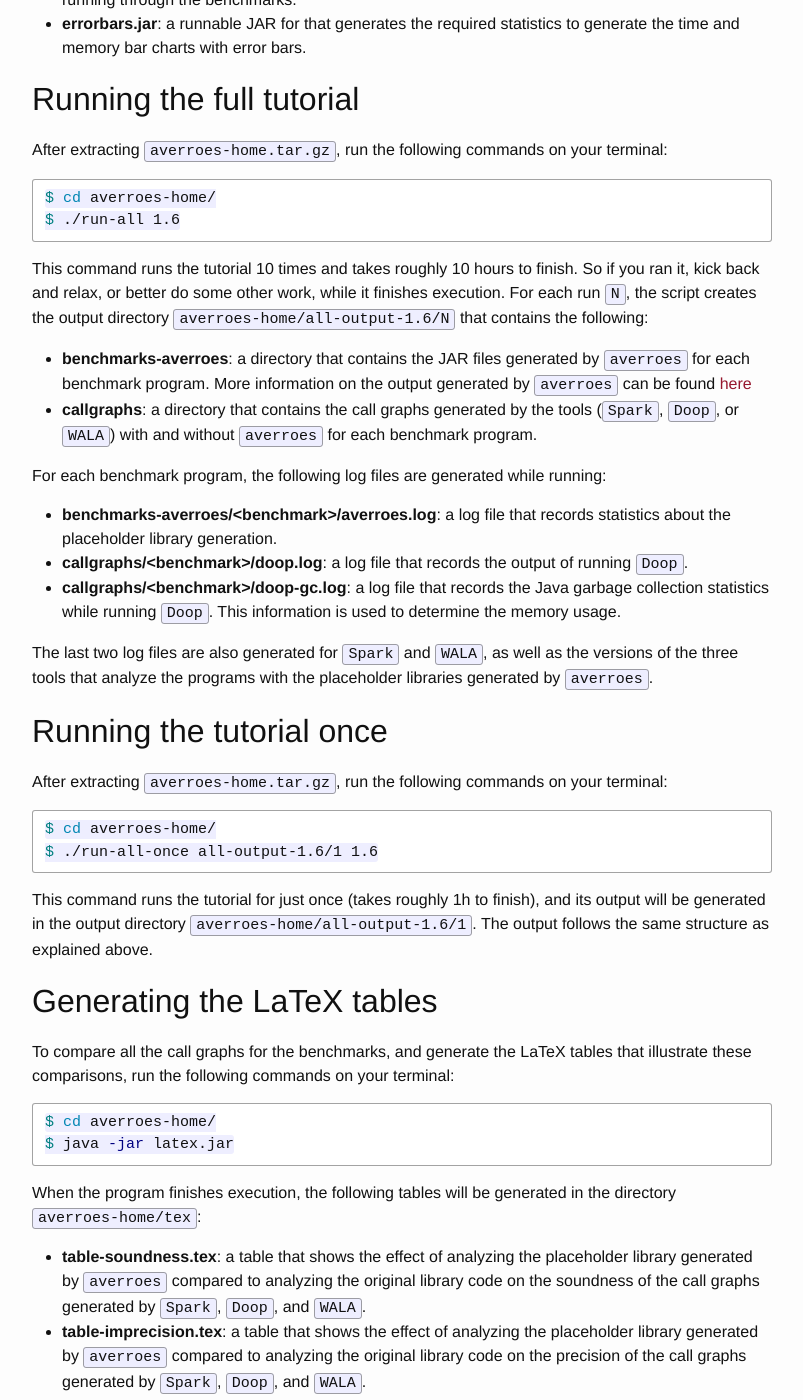
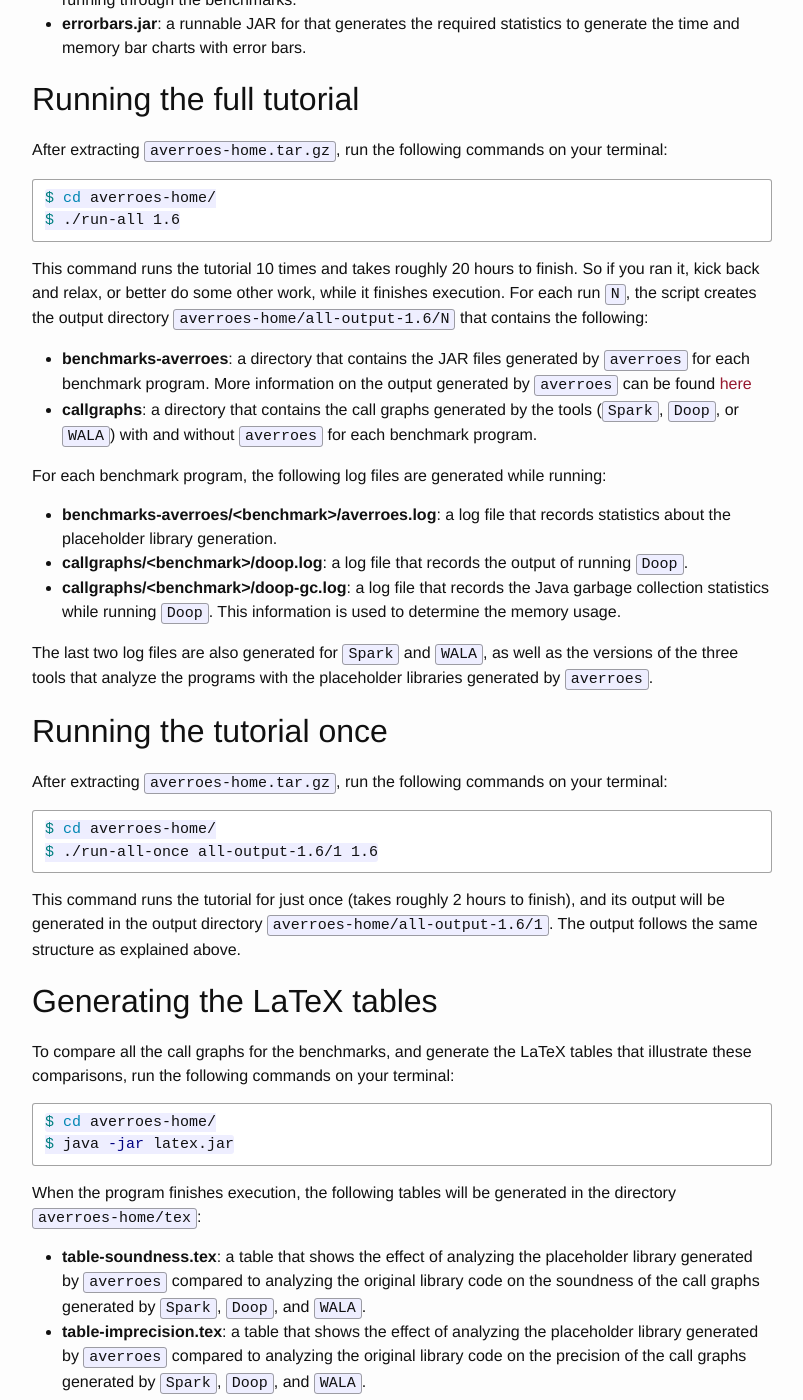
Before and after one commit to karimhamdanali/karimhamdanali.github.io, a Jekyll site: the page built from _posts/2013-03-09-averroes-tutorial.md, in a window 1280 px wide and 1400 px high, scrolled down 1613 px. Shown: the whole window, without its empty margins (238-1041 px from the left). Built offline with Jekyll 4.4.1, drawn with Linux system fonts in a browser that asks for light colours.

Commit message:
updated times taken to finish running

```diff
--- a/_posts/2013-03-09-averroes-tutorial.md
+++ b/_posts/2013-03-09-averroes-tutorial.md
@@ -55,7 +55,7 @@
 $ cd averroes-home/
 $ ./run-all 1.6
 ~~~
-This command runs the tutorial 10 times and takes roughly 10 hours to finish. So if you ran it, kick back and relax, or better do some other work, while it finishes execution. For each run `N`, the script creates the output directory `averroes-home/all-output-1.6/N` that contains the following:
+This command runs the tutorial 10 times and takes roughly 20 hours to finish. So if you ran it, kick back and relax, or better do some other work, while it finishes execution. For each run `N`, the script creates the output directory `averroes-home/all-output-1.6/N` that contains the following:
 
 * **benchmarks-averroes**: a directory that contains the JAR files generated by `averroes` for each benchmark program. More information on the output generated by `averroes` can be found [here](https://github.com/karimhamdanali/averroes){:target="_blank"}
 * **callgraphs**: a directory that contains the call graphs generated by the tools (`Spark`, `Doop`, or `WALA`) with and without `averroes` for each benchmark program.
@@ -76,7 +76,7 @@
 $ cd averroes-home/
 $ ./run-all-once all-output-1.6/1 1.6
 ~~~
-This command runs the tutorial for just once (takes roughly 1h to finish), and its output will be generated in the output directory `averroes-home/all-output-1.6/1`. The output follows the same structure as explained above.
+This command runs the tutorial for just once (takes roughly 2 hours to finish), and its output will be generated in the output directory `averroes-home/all-output-1.6/1`. The output follows the same structure as explained above.
 
 ## Generating the LaTeX tables ##
 To compare all the call graphs for the benchmarks, and generate the LaTeX tables that illustrate these comparisons, run the following commands on your terminal:
```
